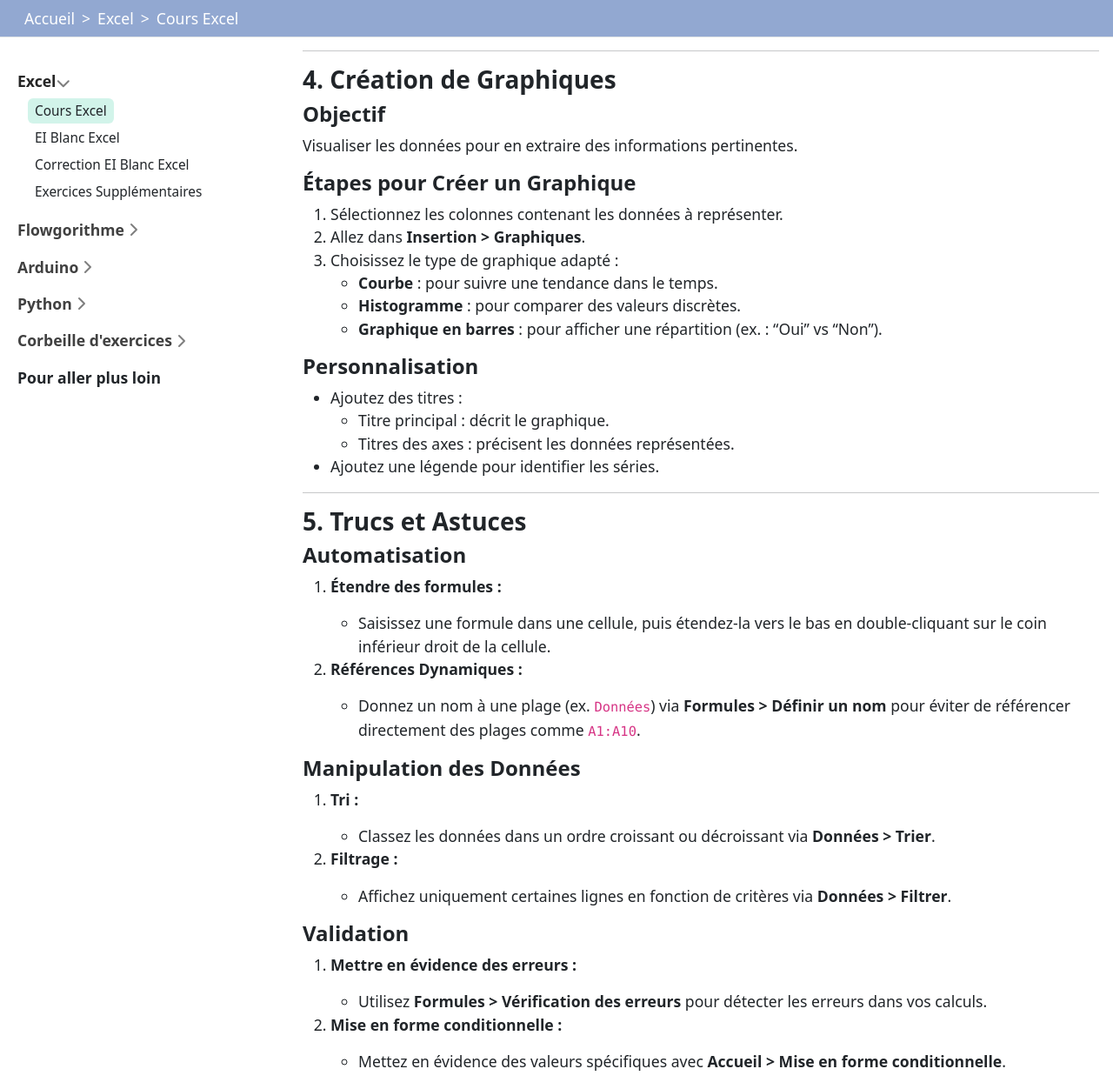
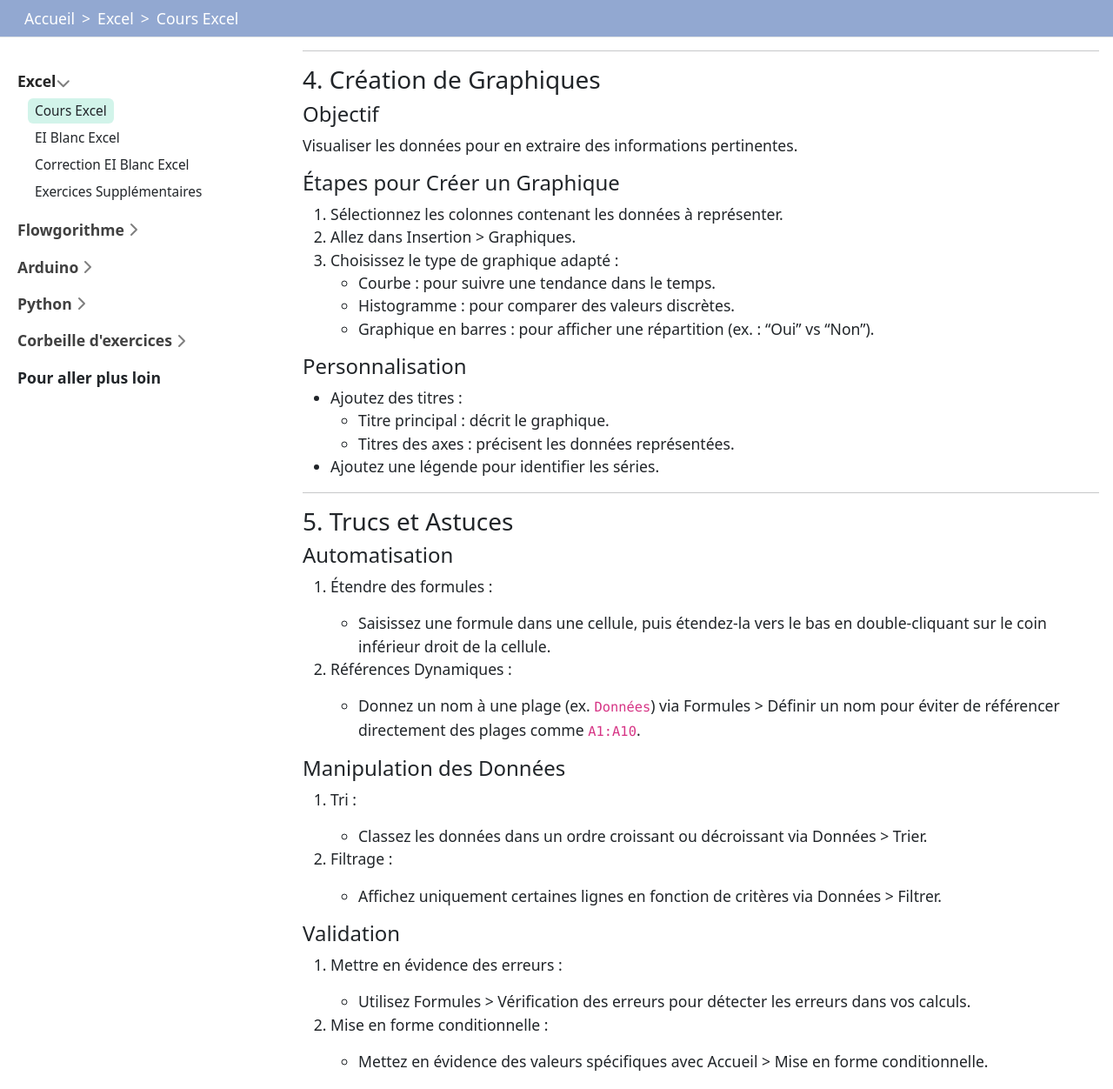
Before and after one commit to rohanfosse/CPIA1-info, a Jekyll site: the page built from content/00-Excel/01-Cours.md, in a window 1280 px wide and 1400 px high, scrolled down 3729 px, cut to the strip 0-1252 px from the top of the window. Shown: the whole strip at 87% size. Built offline with Jekyll 4.4.1, drawn with Linux system fonts in a browser that asks for light colours; nearby versions of some CDN libraries; Markdown is read by kramdown in place of the engine named in the settings; some of the changed text lies outside the part shown.

Commit message:
Update cours en français

````diff
--- a/content/00-Excel/01-Cours.md
+++ b/content/00-Excel/01-Cours.md
@@ -10,7 +10,6 @@
 <script defer src="https://cdn.jsdelivr.net/npm/katex/dist/contrib/auto-render.min.js"
     onload="renderMathInElement(document.body);"></script>
 
-
 Ce cours est conçu pour vous apprendre les bases nécessaires pour structurer, analyser et modéliser des données efficacement dans Excel. Nous couvrirons :
 
 1. Organisation et structuration des données.
@@ -20,70 +19,70 @@
 
 ---
 
-### **1. Organisation et Structuration des Données**
+### 1. Organisation et Structuration des Données
 
-#### **Objectif**
+#### Objectif
 
 Organiser vos données de manière claire et exploitable pour faciliter les calculs et les analyses.
 
-#### **Principes**
+#### Principes
 
-1. **Structurer vos données :**
+1. Structurer vos données :
 
    - Chaque colonne représente une variable unique (par exemple : `Temps`, `Valeur Mesurée`, `Paramètre`).
    - Utilisez des titres explicites pour vos colonnes.
 
-2. **Créer une zone de paramètres :**
+2. Créer une zone de paramètres :
 
    - Réservez une zone spécifique pour les constantes ou paramètres utilisés dans vos calculs (par exemple, `Paramètres`).
    - Exemple :
 
-     | **Paramètre** | **Valeur** |
+     | Paramètre | Valeur |
      |---------------|------------|
      | Constante A | 100 |
      | Constante B | 50 |
 
-3. **Ne pas mélanger les données et les calculs :**
+3. Ne pas mélanger les données et les calculs :
    - Placez vos données brutes dans une section dédiée.
    - Placez les calculs dans des colonnes séparées.
 
-#### **Outils Utiles**
+#### Outils Utiles
 
-- **Format en tableau** : sélectionnez vos données et appliquez un style via **Accueil > Mettre sous forme de tableau**.
-- **Filtres** : utilisez **Données > Filtrer** pour afficher uniquement certaines valeurs.
+- Format en tableau : sélectionnez vos données et appliquez un style via Accueil > Mettre sous forme de tableau.
+- Filtres : utilisez Données > Filtrer pour afficher uniquement certaines valeurs.
 
 ---
 
-### **2. Utilisation des Formules**
+### 2. Utilisation des Formules
 
-#### **Objectif**
+#### Objectif
 
 Automatiser les calculs avec des formules adaptées.
 
 ---
 
-#### **Commandes Clés**
+#### Commandes Clés
 
-1. **Références Relatives et Absolues :**
+1. Références Relatives et Absolues :
 
-##### **Explications :**
+##### Explications :
 
-- **Référence Relative** (`A1`) :
+- Référence Relative (`A1`) :
 
   - Change automatiquement lorsque la formule est copiée vers une autre cellule.
-  - Exemple : Si vous copiez la formule `=A1 + B1` de la cellule **C1** à **C2**, elle devient `=A2 + B2`.
+  - Exemple : Si vous copiez la formule `=A1 + B1` de la cellule C1 à C2, elle devient `=A2 + B2`.
 
-- **Référence Absolue** (`$A$1`) :
+- Référence Absolue (`$A$1`) :
   - Reste fixe, même si la formule est copiée.
-  - Exemple : Si vous copiez la formule `=$A$1 + B1` de la cellule **C1** à **C2**, elle reste `=$A$1 + B2`.
+  - Exemple : Si vous copiez la formule `=$A$1 + B1` de la cellule C1 à C2, elle reste `=$A$1 + B2`.
 
-##### **Exemple Pratique :**
+##### Exemple Pratique :
 
-- Supposons que vous ayez une constante dans la cellule **D1**, et que vous souhaitiez l’ajouter à toutes les valeurs de la colonne A :
-  - Placez la formule `=A1 + $D$1` dans **B1**.
-  - Copiez la formule vers le bas. La référence à **$D$1** reste fixe, mais la référence à **A1** devient relative et s’ajuste automatiquement (A2, A3, ...).
+- Supposons que vous ayez une constante dans la cellule D1, et que vous souhaitiez l’ajouter à toutes les valeurs de la colonne A :
+  - Placez la formule `=A1 + $D$1` dans B1.
+  - Copiez la formule vers le bas. La référence à $D$1 reste fixe, mais la référence à A1 devient relative et s’ajuste automatiquement (A2, A3, ...).
 
-2. **Opérations de Base :**
+2. Opérations de Base :
 
    - Addition : `=A1 + B1`
    - Soustraction : `=A1 - B1`
@@ -95,80 +94,80 @@
      =A1 + B1
      ```
 
-3. **Utiliser des Plages de Données :**
+3. Utiliser des Plages de Données :
 
    - Exemple : Additionner toutes les valeurs de la colonne A :
 
      ```excel
-     =SUM(A:A)
+     =SOMME(A:A)
      ```
 
-4. **Formules Avancées :**
+4. Formules Avancées :
 
-   - **PUISSANCE :**
+   - PUISSANCE :
      - Pour élever une valeur à une puissance donnée.
 
      ```excel
-     =POWER(A1, 2)  // Équivaut à A1^2
+     =PUISSANCE(A1; 2)  // Équivaut à A1^2
      ```
 
-   - **RACINE :**
+   - RACINE :
 
      - Pour calculer la racine carrée d'une valeur.
 
      ```excel
-     =SQRT(A1)
+     =RACINE(A1)
      ```
 
-   - **TRONQUER :**
+   - TRONQUER :
      - Pour arrondir une valeur en supprimant les décimales.
 
      ```excel
-     =TRUNC(A1)
+     =TRONQUE(A1)
      ```
 
-5. **Formules Conditionnelles :**
+5. Formules Conditionnelles :
 
-   - **SI :**
+   - SI :
      - Exemple : Vérifier si une valeur est supérieure à 100.
 
        ```excel
-       =IF(A1 > 100, "Oui", "Non")
+       =SI(A1 > 100; "Oui"; "Non")
        ```
 
-   - **ET :**
+   - ET :
      - Exemple : Vérifier si une valeur est supérieure à 100 et inférieure à 200.
 
        ```excel
-       =IF(AND(A1 > 100, A1 < 200), "Valide", "Invalide")
+       =SI(ET(A1 > 100; A1 < 200); "Valide"; "Invalide")
        ```
 
-   - **OU :**
+   - OU :
      - Exemple : Vérifier si une valeur est supérieure à 100 ou égale à 50.
 
        ```excel
-       =IF(OR(A1 > 100, A1 = 50), "Valide", "Invalide")
+       =SI(OU(A1 > 100; A1 = 50); "Valide"; "Invalide")
        ```
 
-6. **Éviter les erreurs avec `IFERROR` :**
+6. Éviter les erreurs avec `SIERREUR` :
 
    - Si une division retourne une erreur (par exemple, division par zéro), affichez une valeur par défaut.
 
      ```excel
-     =IFERROR(A1 / B1, "Erreur")
+     =SIERREUR(A1 / B1; "Erreur")
      ```
 
 ---
 
-### **3. Calculs Statistiques**
+### 3. Calculs Statistiques
 
-#### **Objectif**
+#### Objectif
 
 Analyser les données en calculant des indicateurs statistiques.
 
-#### **Commandes**
+#### Commandes
 
-1. **Maximum et Minimum :**
+1. Maximum et Minimum :
 
    - Trouver la valeur maximale :
 
@@ -182,48 +181,48 @@
      =MIN(A:A)
      ```
 
-2. **Moyenne :**
+2. Moyenne :
 
    - Calculer la moyenne des données :
 
      ```excel
-     =AVERAGE(A:A)
+     =MOYENNE(A:A)
      ```
 
-3. **Somme :**
+3. Somme :
 
    - Additionner toutes les valeurs d’une colonne :
 
      ```excel
-     =SUM(A:A)
+     =SOMME(A:A)
      ```
 
-4. **Compter des valeurs spécifiques :**
+4. Compter des valeurs spécifiques :
 
    - Compter combien de fois une valeur apparaît :
 
      ```excel
-     =COUNTIF(A:A, "Oui")
+     =NB.SI(A:A; "Oui")
      ```
 
 ---
 
-### **4. Création de Graphiques**
+### 4. Création de Graphiques
 
-#### **Objectif**
+#### Objectif
 
 Visualiser les données pour en extraire des informations pertinentes.
 
-#### **Étapes pour Créer un Graphique**
+#### Étapes pour Créer un Graphique
 
 1. Sélectionnez les colonnes contenant les données à représenter.
-2. Allez dans **Insertion > Graphiques**.
+2. Allez dans Insertion > Graphiques.
 3. Choisissez le type de graphique adapté :
-   - **Courbe** : pour suivre une tendance dans le temps.
-   - **Histogramme** : pour comparer des valeurs discrètes.
-   - **Graphique en barres** : pour afficher une répartition (ex. : "Oui" vs "Non").
+   - Courbe : pour suivre une tendance dans le temps.
+   - Histogramme : pour comparer des valeurs discrètes.
+   - Graphique en barres : pour afficher une répartition (ex. : "Oui" vs "Non").
 
-#### **Personnalisation**
+#### Personnalisation
 
 - Ajoutez des titres :
   - Titre principal : décrit le graphique.
@@ -232,31 +231,31 @@
 
 ---
 
-### **5. Trucs et Astuces**
+### 5. Trucs et Astuces
 
-#### **Automatisation**
+#### Automatisation
 
-1. **Étendre des formules :**
+1. Étendre des formules :
 
    - Saisissez une formule dans une cellule, puis étendez-la vers le bas en double-cliquant sur le coin inférieur droit de la cellule.
 
-2. **Références Dynamiques :**
-   - Donnez un nom à une plage (ex. `Données`) via **Formules > Définir un nom** pour éviter de référencer directement des plages comme `A1:A10`.
+2. Références Dynamiques :
+   - Donnez un nom à une plage (ex. `Données`) via Formules > Définir un nom pour éviter de référencer directement des plages comme `A1:A10`.
 
-#### **Manipulation des Données**
+#### Manipulation des Données
 
-1. **Tri :**
+1. Tri :
 
-   - Classez les données dans un ordre croissant ou décroissant via **Données > Trier**.
+   - Classez les données dans un ordre croissant ou décroissant via Données > Trier.
 
-2. **Filtrage :**
-   - Affichez uniquement certaines lignes en fonction de critères via **Données > Filtrer**.
+2. Filtrage :
+   - Affichez uniquement certaines lignes en fonction de critères via Données > Filtrer.
 
-#### **Validation**
+#### Validation
 
-1. **Mettre en évidence des erreurs :**
+1. Mettre en évidence des erreurs :
 
-   - Utilisez **Formules > Vérification des erreurs** pour détecter les erreurs dans vos calculs.
+   - Utilisez Formules > Vérification des erreurs pour détecter les erreurs dans vos calculs.
 
-2. **Mise en forme conditionnelle :**
-   - Mettez en évidence des valeurs spécifiques avec **Accueil > Mise en forme conditionnelle**.
+2. Mise en forme conditionnelle :
+   - Mettez en évidence des valeurs spécifiques avec Accueil > Mise en forme conditionnelle.
````
